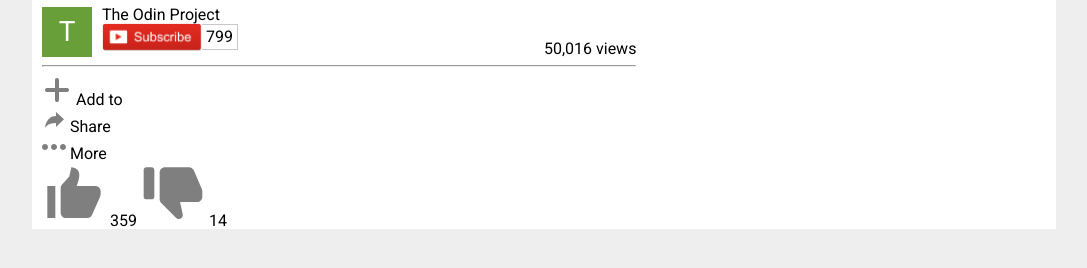
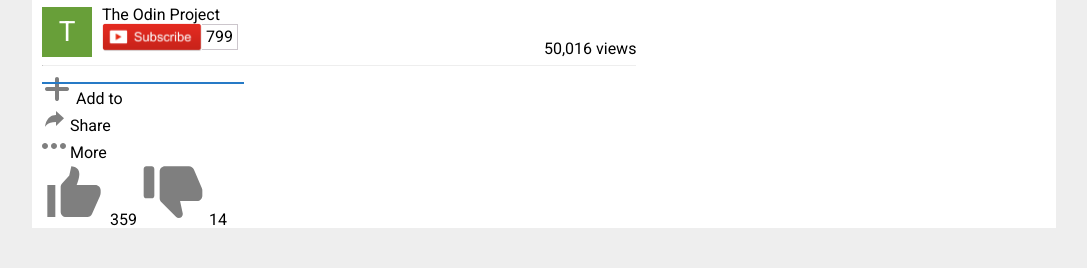
Before and after one commit to mricanho/Youtube-clone, a plain HTML site: page index.html in a window 1280 px wide. Shown: the part 502-770 px from the top of the page, without its empty margins (96-1183 px from the left). Drawn offline with Linux system fonts and the light colour scheme.

Commit message:
Start lines

```diff
--- a/css/style.css
+++ b/css/style.css
@@ -162,6 +162,22 @@ header.header {
     align-items: flex-end;
 }
 
-.info .underline {
-    color: #267ac6;
+.info .longline {
+    border-top: #333;
+
+
 }
+
+.info .shortline {
+    border: 1px solid #267ac6;
+    position: absolute;
+    top: -10;
+    width: 200px;
+
+
+}
+
+.info .lines {
+    position: relative;
+
+}
--- a/index.html
+++ b/index.html
@@ -132,7 +132,10 @@
                         <p>50,016 views</p>
                     </div>
                 </div>
-                <hr class="underline">
+                <div class="lines">
+                    <hr class="longline">
+                    <hr class="shortline">
+                </div>
                 <div class="icon-options">
                     <div class="plus-icon">
                         <svg xmlns="http://www.w3.org/2000/svg" x="0px" y="0px"
```
